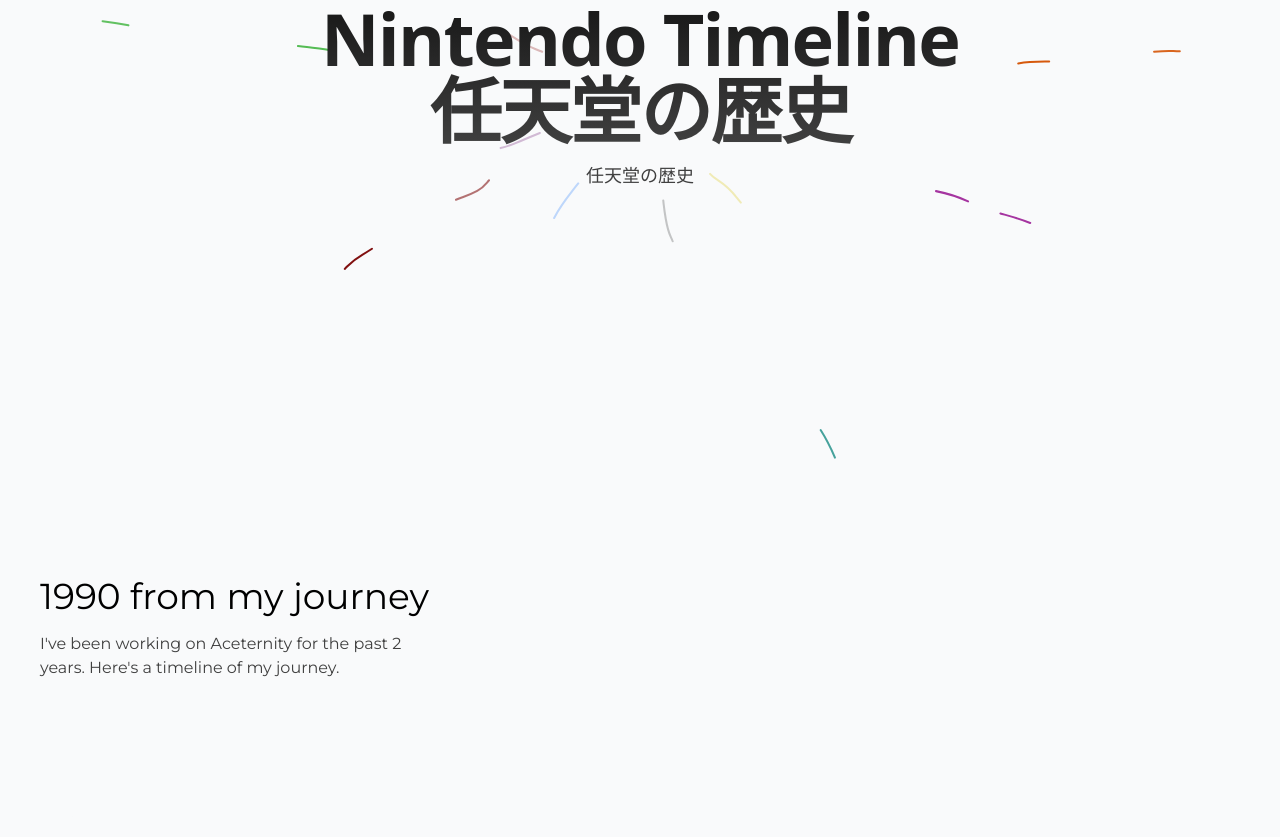
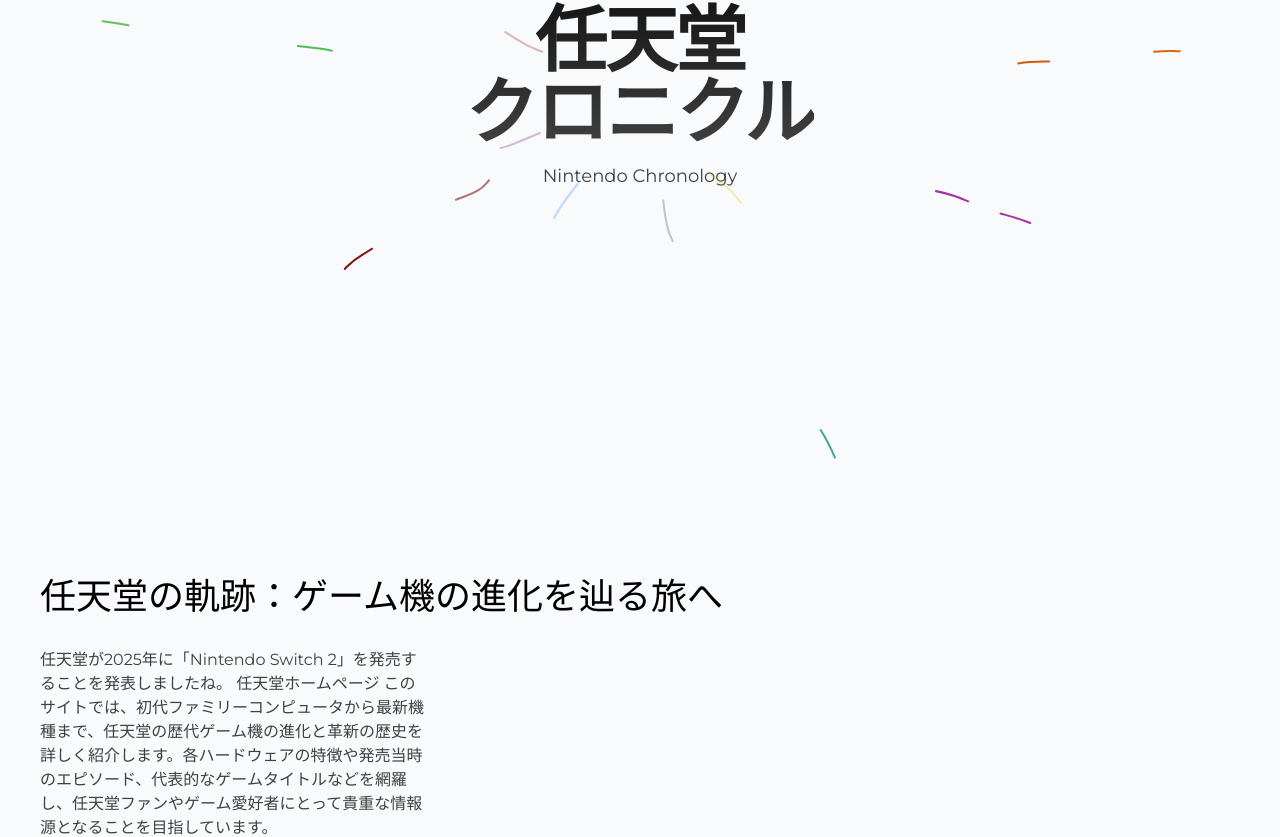
Before and after one commit to liuchiawei/nintendo-timeline, a Next.js app: page / in a window 1280 px wide. Shown: the part 304-1141 px from the top of the page. Built offline with nearby package versions, Linux system fonts and the light colour scheme.

Commit message:
adjust meta data

```diff
--- a/src/app/page.tsx
+++ b/src/app/page.tsx
@@ -86,21 +86,22 @@
   return (
     <div className="w-full">
       <HeaderLines
-        title="Nintendo Timeline"
-        subtitle="任天堂の歴史"
-        description="任天堂の歴史"
+        title="任天堂"
+        subtitle="クロニクル"
+        description="Nintendo Chronology"
       />
       <div className="max-w-7xl mx-auto py-20 px-4 md:px-8 lg:px-10">
-        <h2 className="text-lg md:text-4xl mb-4 text-black dark:text-white max-w-4xl">
-          1990 from my journey
+        <h2 className="text-lg md:text-4xl mb-8 text-black dark:text-white max-w-4xl">
+          任天堂の軌跡：ゲーム機の進化を辿る旅へ
         </h2>
         <p className="text-neutral-700 dark:text-neutral-300 text-sm md:text-base max-w-sm">
-          I&apos;ve been working on Aceternity for the past 2 years. Here&apos;s
-          a timeline of my journey.
+          任天堂が2025年に「Nintendo Switch 2」を発売することを発表しましたね。
+          任天堂ホームページ
+          このサイトでは、初代ファミリーコンピュータから最新機種まで、任天堂の歴代ゲーム機の進化と革新の歴史を詳しく紹介します。各ハードウェアの特徴や発売当時のエピソード、代表的なゲームタイトルなどを網羅し、任天堂ファンやゲーム愛好者にとって貴重な情報源となることを目指しています。
         </p>
       </div>
       <Timeline data={data} />
-      <Footer name="HAL東京" />
+      <Footer name="HAL東京 リュウチャーウェイ" />
     </div>
   );
 }
```
